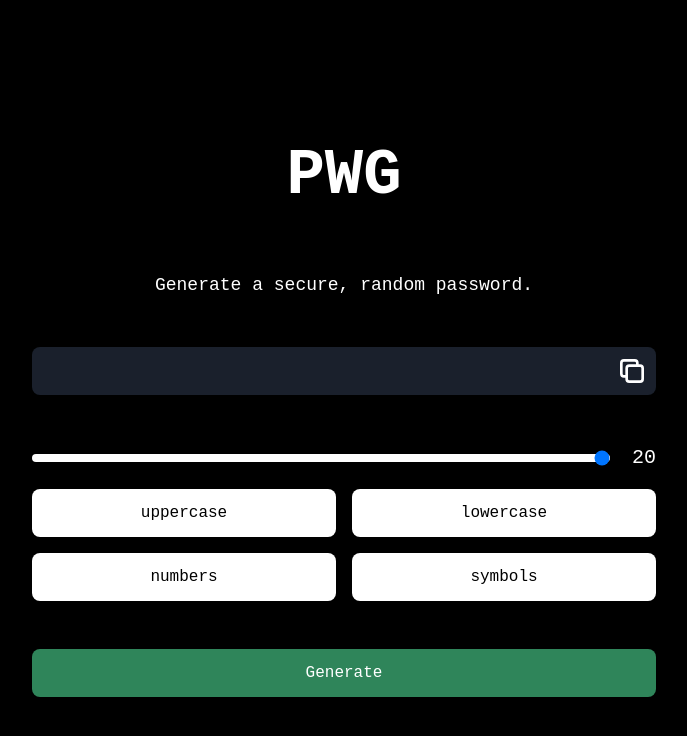
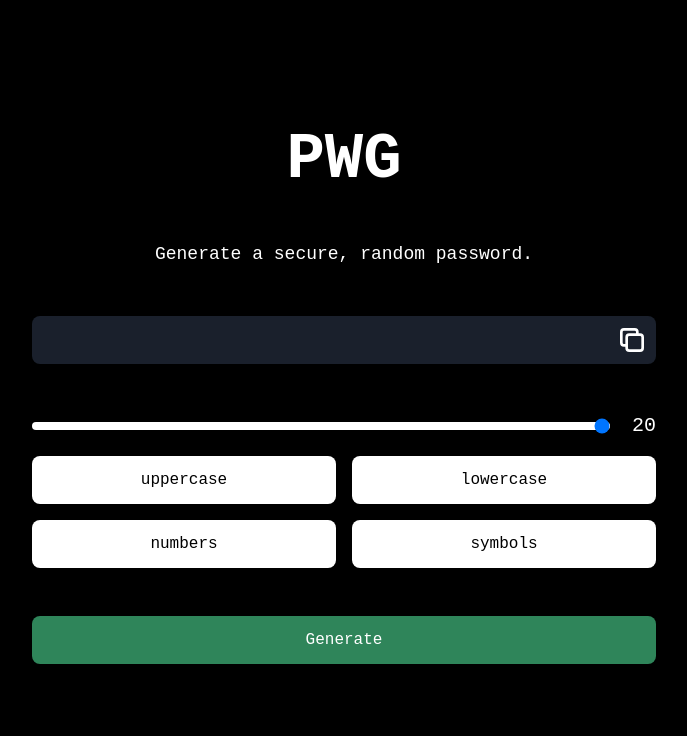
Before and after one commit to aeorge/pwg, a Next.js app: page / in a window 1280 px wide. Shown: the top 736 px of the page, without its empty margins (296-983 px from the left). Built offline with nearby package versions, Linux system fonts and the light colour scheme; a web font is replaced by a local one.

Commit message:
Updated dependencies

```diff
--- a/package.json
+++ b/package.json
@@ -12,6 +12,6 @@
     "next": "^9.5.5",
     "react": "16.13.1",
     "react-dom": "16.13.1",
-    "tailwindcss": "^1.8.13"
+    "tailwindcss": "^1.9.1"
   }
 }
--- a/tailwind.config.js
+++ b/tailwind.config.js
@@ -15,5 +15,7 @@ module.exports = {
   future: {
     removeDeprecatedGapUtilities: true,
     purgeLayersByDefault: true,
+    defaultLineHeights: true,
+    standardFontWeights: true,
   },
 }
```
Also changed, not shown: 1 other file (tests, documents, lock files or other folders).
